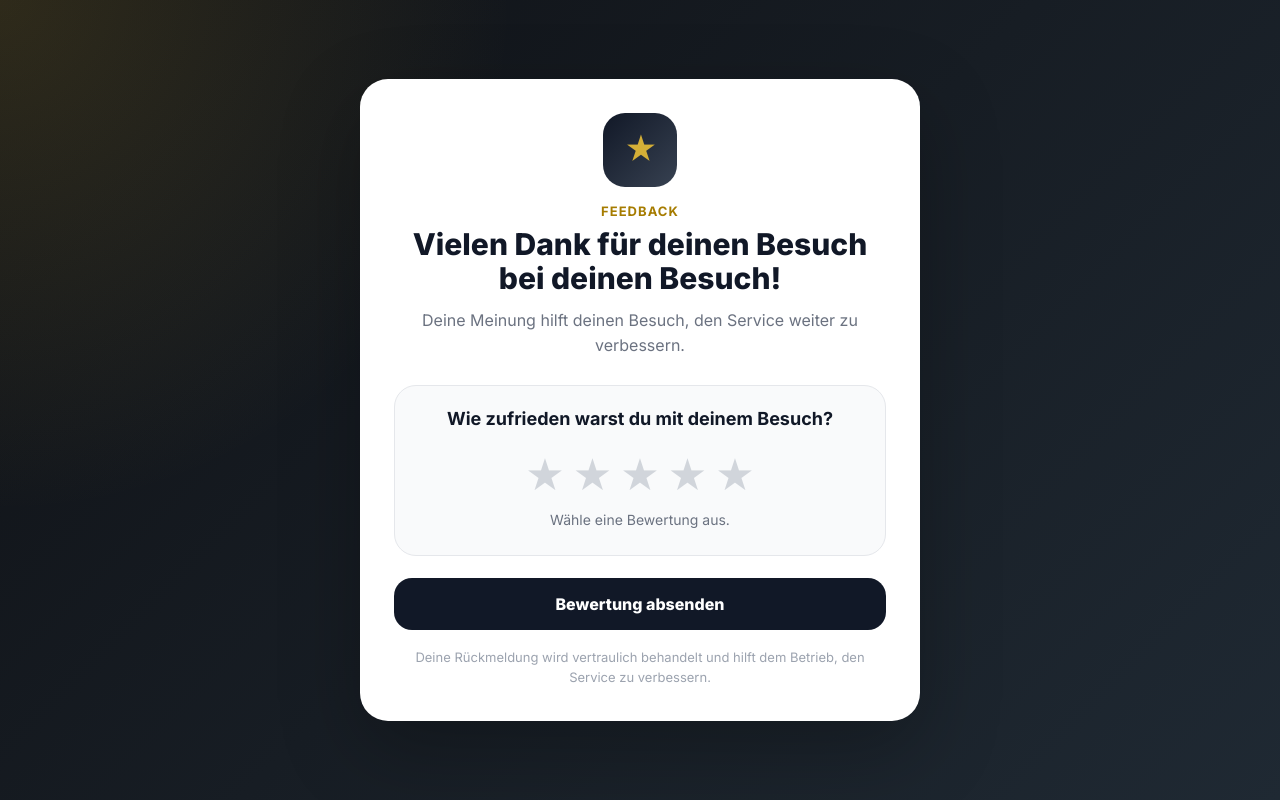
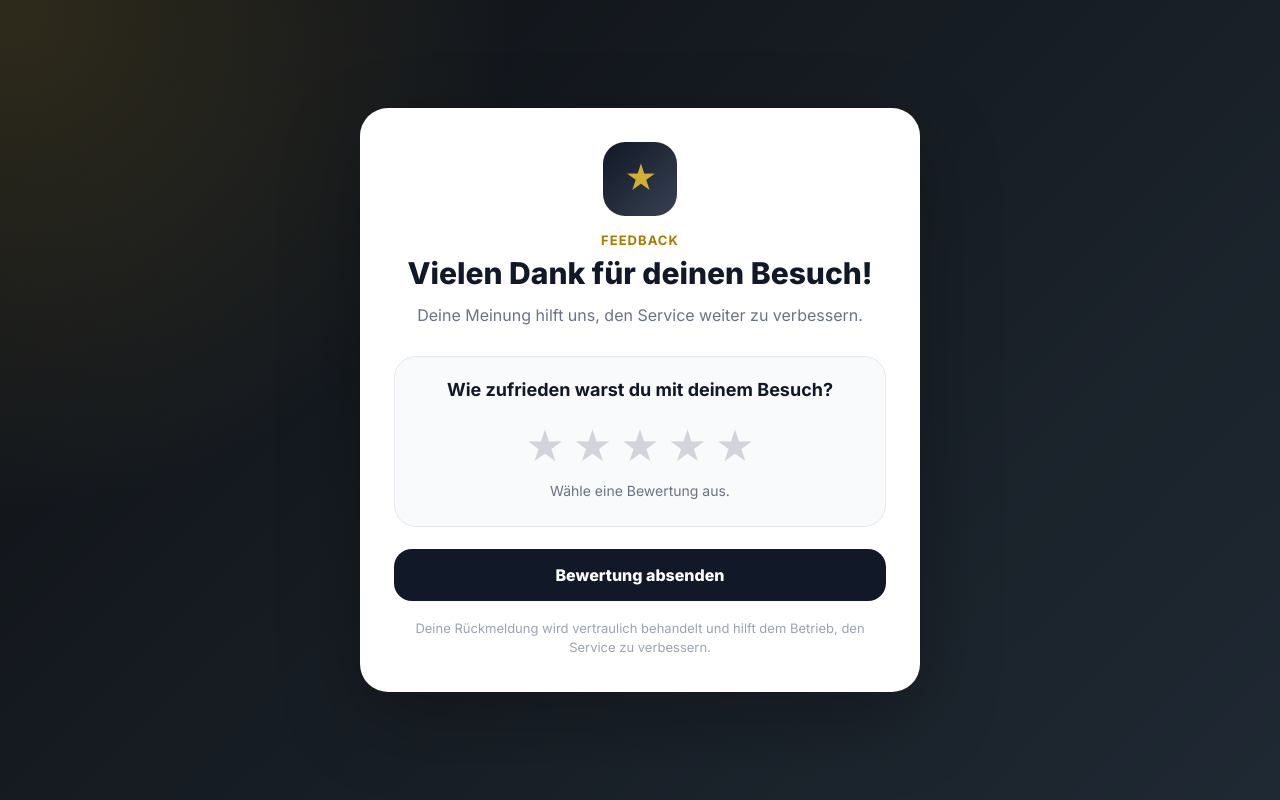
Before and after one commit to Kayisosman/feedback-page, a plain HTML site: page index.html in a window 1280 px wide. Drawn offline with Linux system fonts and the light colour scheme.

Commit message:
Update index.html

```diff
--- a/index.html
+++ b/index.html
@@ -253,7 +253,7 @@
     const params = new URLSearchParams(window.location.search);
 
     const businessId = params.get("business_id") || "";
-    const businessName = params.get("business_name") || "deinen Besuch";
+    const businessName = params.get("business_name") || "";
     const customerId = params.get("customer_id") || "";
     const appointmentId = params.get("appointment_id") || "";
     const googleReviewUrl = params.get("google_review_url") || "";
@@ -271,8 +271,8 @@
 
     let selectedRating = 0;
 
-    headline.textContent = "Vielen Dank für deinen Besuch bei " + businessName + "!";
-    subtitle.textContent = "Deine Meinung hilft " + businessName + ", den Service weiter zu verbessern.";
+    headline.textContent = businessName ? "Vielen Dank für deinen Besuch bei " + businessName + "!" : "Vielen Dank für deinen Besuch!";
+    subtitle.textContent = businessName ? "Deine Meinung hilft " + businessName + ", den Service weiter zu verbessern." : "Deine Meinung hilft uns, den Service weiter zu verbessern.";
 
     if (businessName && businessName !== "deinen Besuch") {
       logoText.textContent = businessName.trim().charAt(0).toUpperCase();
```
